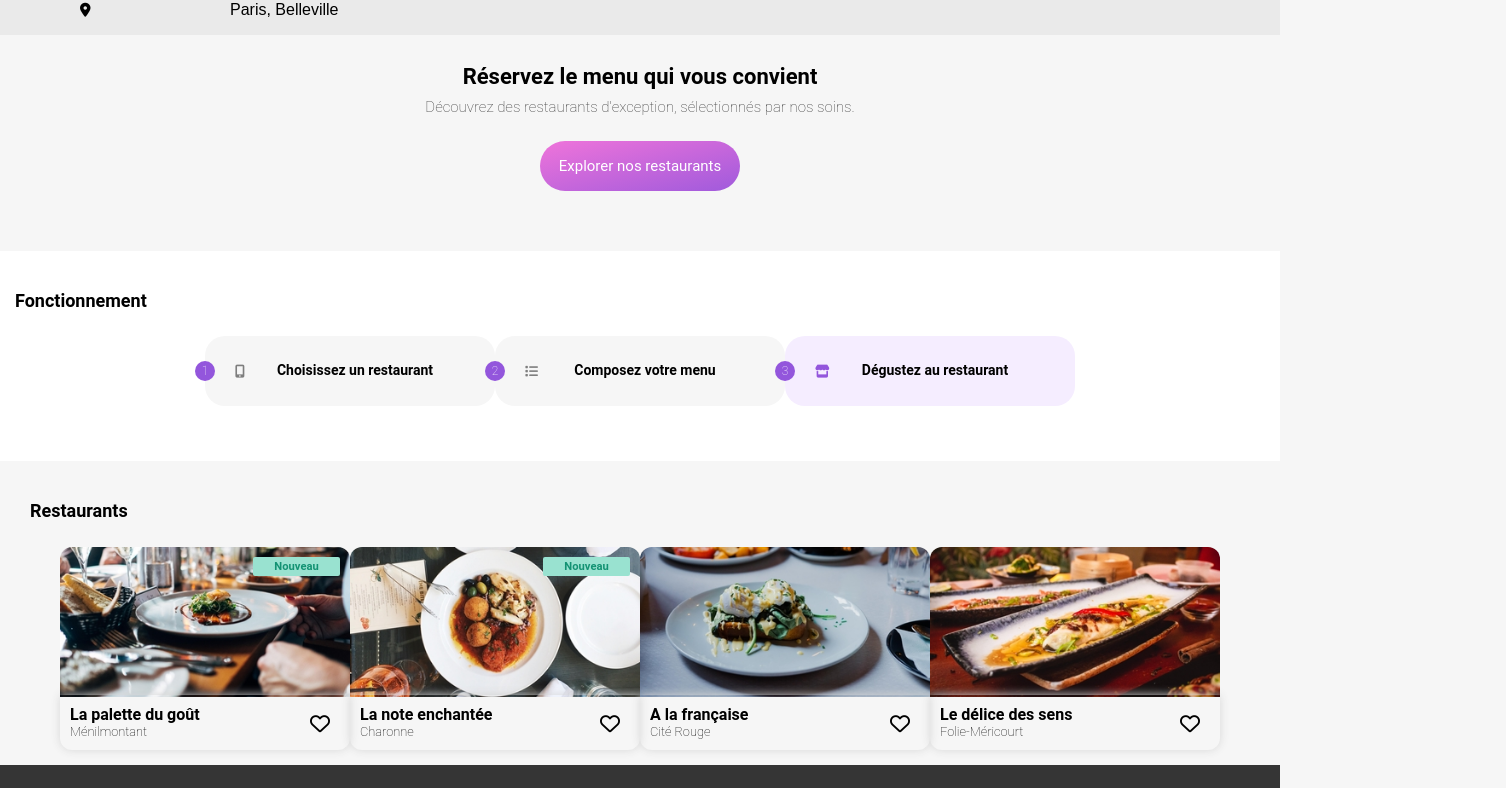
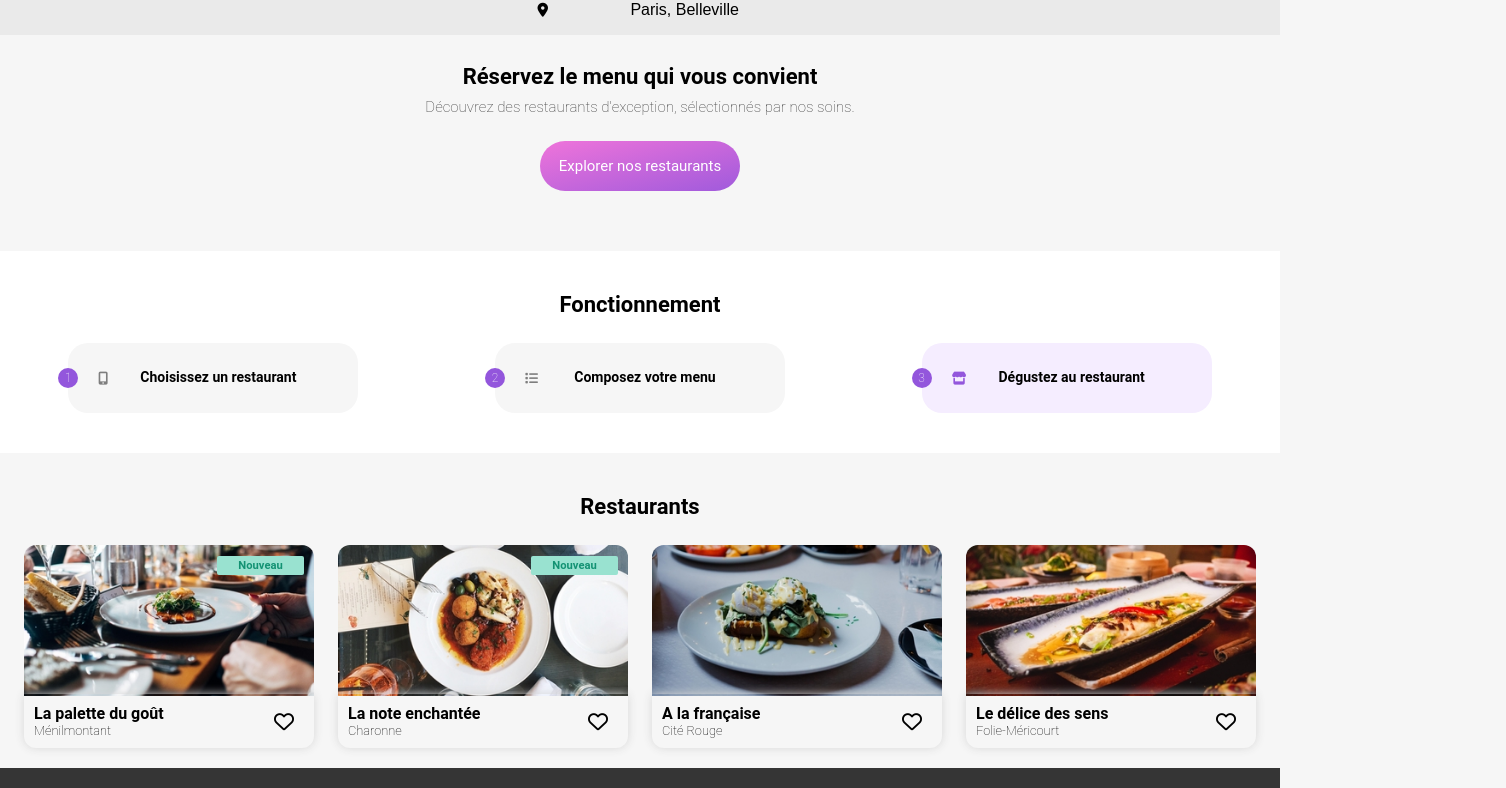
Before and after one commit to LARTISTJO/JohanIrenee_3_25032021, a website: page index.html in a window 1280 px wide. Shown: the part 75-863 px from the top of the page, 1506 px wide, since content can reach past the window. Drawn offline with Linux system fonts and the light colour scheme; a web font is replaced by a local one.

Commit message:
responsive 1

```diff
--- a/sass/base/_typography.scss
+++ b/sass/base/_typography.scss
@@ -127,3 +127,11 @@ footer a
 {
     font-size: 13px;
 }
+
+@media only screen and (min-width: 768px) and (max-width: 1440px)
+{
+    h2, .cursive
+    {
+        font-size: 22px;
+    }
+}
--- a/sass/layout/_footer.scss
+++ b/sass/layout/_footer.scss
@@ -30,3 +30,11 @@ footer p
 {
     margin-top: 20px;
 }
+
+@media only screen and (min-width: 768px) and (max-width: 1440px)
+{
+    footer p
+    {
+        width: 23%;
+    }
+}
--- a/sass/layout/_form.scss
+++ b/sass/layout/_form.scss
@@ -1,6 +1,5 @@
 #localisation{
     display: flex;
-    align-items: center;
     background-color:#EAEAEA ;
     box-shadow: 0px -3px #d5d5d5;
 }
@@ -8,7 +7,7 @@
 
 #ic-local{
     display: flex;
-    margin-left: 80px;
+    margin-left: 25%;
     height: 50px;
     align-items: center;
     font-size: 14px;
@@ -30,3 +29,20 @@
     color: black;
     opacity: 1;
 }
+
+@media only screen and (min-width: 768px) and (max-width: 1024px)
+{
+    #ic-local
+    {
+        margin-left: 40%;
+    }
+}
+
+@media only screen and (min-width: 1025px) and (max-width: 1440px)
+{
+    #ic-local
+    {
+        margin-left: 42%;
+    }
+
+}
--- a/sass/layout/_header.scss
+++ b/sass/layout/_header.scss
@@ -32,11 +32,10 @@
     margin-right: 28%;
 }
 
-@media only screen and (min-width: 768px) and (max-width: 1024px)
+@media only screen and (min-width: 768px) and (max-width: 1440px)
 {
-
-    .header
+    .header img
     {
-        width: 768px;
+        width: 250px;
     }
 }
--- a/sass/main.scss
+++ b/sass/main.scss
@@ -65,7 +65,7 @@ main
     height: 70px;
     border-radius: 20px;
     background-color: #f6f6f6;
-    margin-bottom: 15px;
+    margin-bottom: 20px;
 }
 
 .cercle
@@ -138,7 +138,7 @@ figure
 {
     width: 290px;
     position: relative;
-    margin-bottom: 15px;
+    margin-bottom: 20px;
 }
 
 figure .dessus
@@ -205,7 +205,7 @@ figcaption
     display: flex;
     width: 320px;
     position: absolute;
-    top: 38%;
+    top: 42%;
     height: 40px;
     background-color: #f6f6f6;
     border-radius: 30px 30px 0px 0px;
@@ -281,8 +281,45 @@ figcaption
 }
 
 
-@media only screen and (min-width: 768px) and (max-width: 1024px)
+@media only screen and (min-width: 768px) and (max-width: 1440px)
 {
+    h2
+    {
+        display: flex;
+        justify-content: center;
+        padding-left: 0px;
+    }
 
+    #fonctionnement
+    {
+        padding-bottom: 20px;
+    }
 
+    #cartouches
+    {
+        justify-content: space-around;
+    }
+
+    #restaurants
+    {
+        padding: 0px;
+    }
+
+    #liste-restaurants
+    {
+        justify-content: space-evenly;
+    }
+
+    #texte-icone
+    {
+        top: 39%;
+    }
 }
+
+@media only screen and (min-width: 1025px) and (max-width: 1440px)
+{
+    #texte-icone
+    {
+        top: 35%;
+    }
+}
```
Also changed, not shown: A-la-francaise.html (+2 -0 lines), index.html (+1 -1 lines), public/css/style.css, 1 other file.
